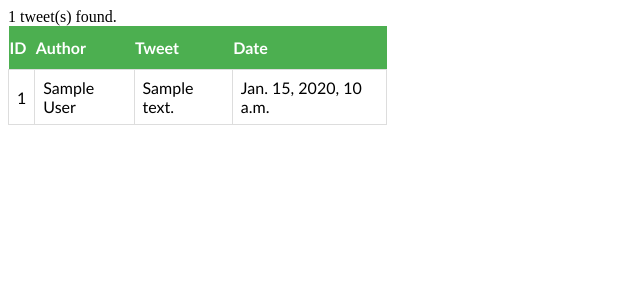
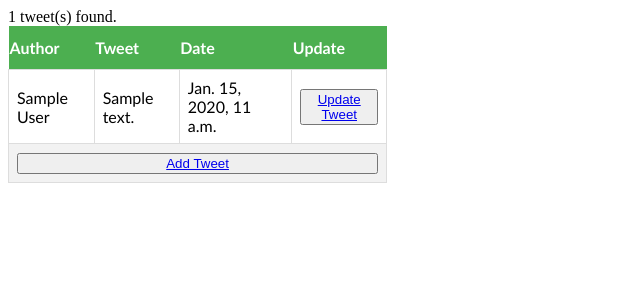
Before and after one commit to erdalzeynep/twitter, a Django app: page /list-tweets in a window 1280 px wide. Shown: the top 300 px of the page, without its empty margins (0-640 px from the left). Run offline with Django 3.2, Linux system fonts and the light colour scheme; tables that the repository leaves empty hold one stand-in row (values such as "Sample post").

Commit message:
Update List Page

```diff
--- a/app/templates/app/list-tweets.html
+++ b/app/templates/app/list-tweets.html
@@ -27,6 +27,8 @@
             color: white;
         }
 
+
+
     </style>
 </head>
 <body>
@@ -36,24 +38,33 @@
 <table>
     <thead>
     <tr>
-        <th>ID</th>
         <th>Author</th>
         <th>Tweet</th>
         <th>Date</th>
+        <th>Update</th>
     </tr>
     </thead>
     <tbody>
     {% for tweet in tweets %}
     <tr>
-        <td>{{ tweet.id }}</td>
         <td>{{ tweet.author }}</td>
         <td>{{ tweet.content }}</td>
         <td>{{ tweet.date_and_time }}</td>
+        <td>
+            <button type="button" style="width:100%"><a href="/update-tweet">Update Tweet</a></button>
+        </td>
     </tr>
     {% endfor %}
 
+    <tr>
+        <td colspan="4">
+            <button type="button" style="width:100%"><a href="/add-tweets">Add Tweet</a></button>
+        </td>
+    </tr>
     </tbody>
 </table>
+<br>
+
 
 {% else %}
 <p>No tweet found.</p>
--- a/app/views.py
+++ b/app/views.py
@@ -30,11 +30,12 @@ def add_tweets(request):
             tweet.content = request.POST.get('content')
             tweet.author = request.POST.get('author')
             tweet.save()
-            return render(request, 'app/add-tweets.html')
+            return redirect('/list-tweets')
 
 
     else:
         return render(request, 'app/add-tweets.html')
 
+
 def update_tweet(request):
-    return HttpResponse("Updating Tweet")
+    return HttpResponse("Update Page")
--- a/twitter/settings.py
+++ b/twitter/settings.py
@@ -106,7 +106,7 @@ AUTH_PASSWORD_VALIDATORS = [
 
 LANGUAGE_CODE = 'en-us'
 
-TIME_ZONE = 'UTC'
+TIME_ZONE = 'Europe/Stockholm'
 
 USE_I18N = True
 
```
